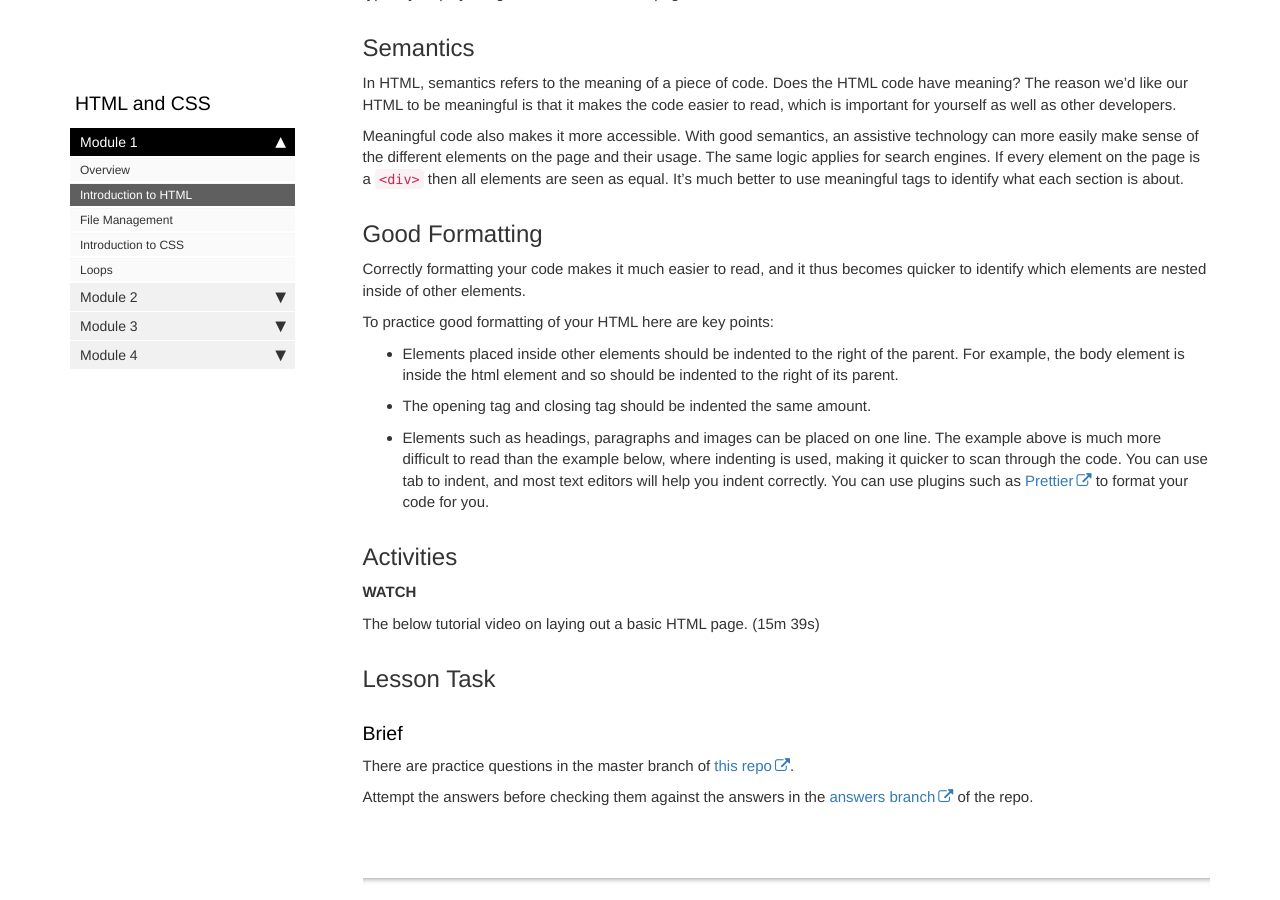
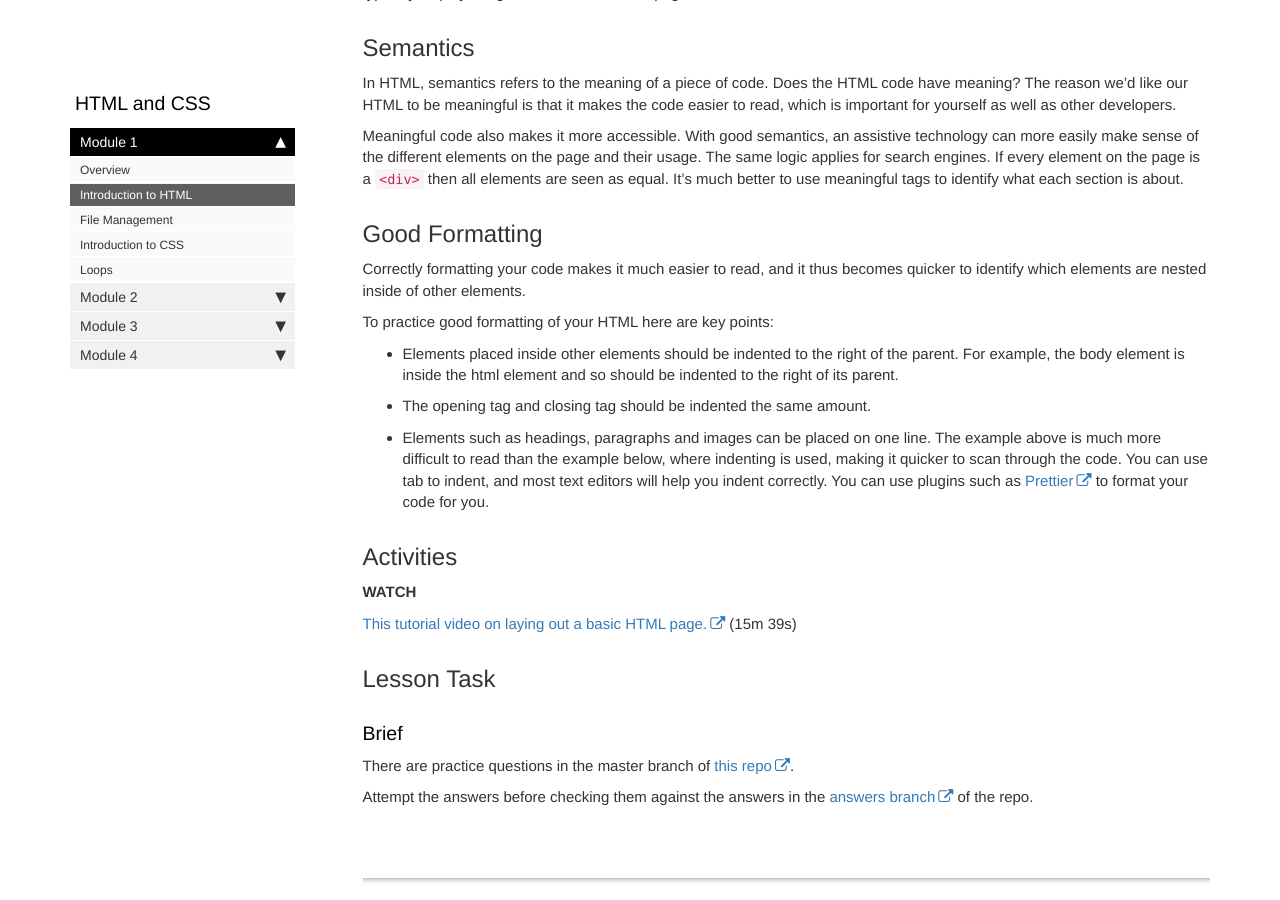
Before and after one commit to AmberBentley/content-feu, a Jekyll site: the page built from pages/html-css/intro-html.md, in a window 1280 px wide and 900 px high, scrolled down 3314 px. Built offline with Jekyll 4.4.1, drawn with Linux system fonts in a browser that asks for light colours; comment, search, counter and statistics services are not loaded.

Commit message:
Update intro-html.md

```diff
--- a/pages/html-css/intro-html.md
+++ b/pages/html-css/intro-html.md
@@ -130,7 +130,7 @@ The example above is much more difficult to read than the example below, where i
 
 **WATCH**
 
-The below tutorial video on laying out a basic HTML page. (15m 39s)
+[This tutorial video on laying out a basic HTML page.](https://scrimba.com/scrim/cBL7gDUv?pl=paaBbTa) (15m 39s)
 
 ## Lesson Task
 
```
